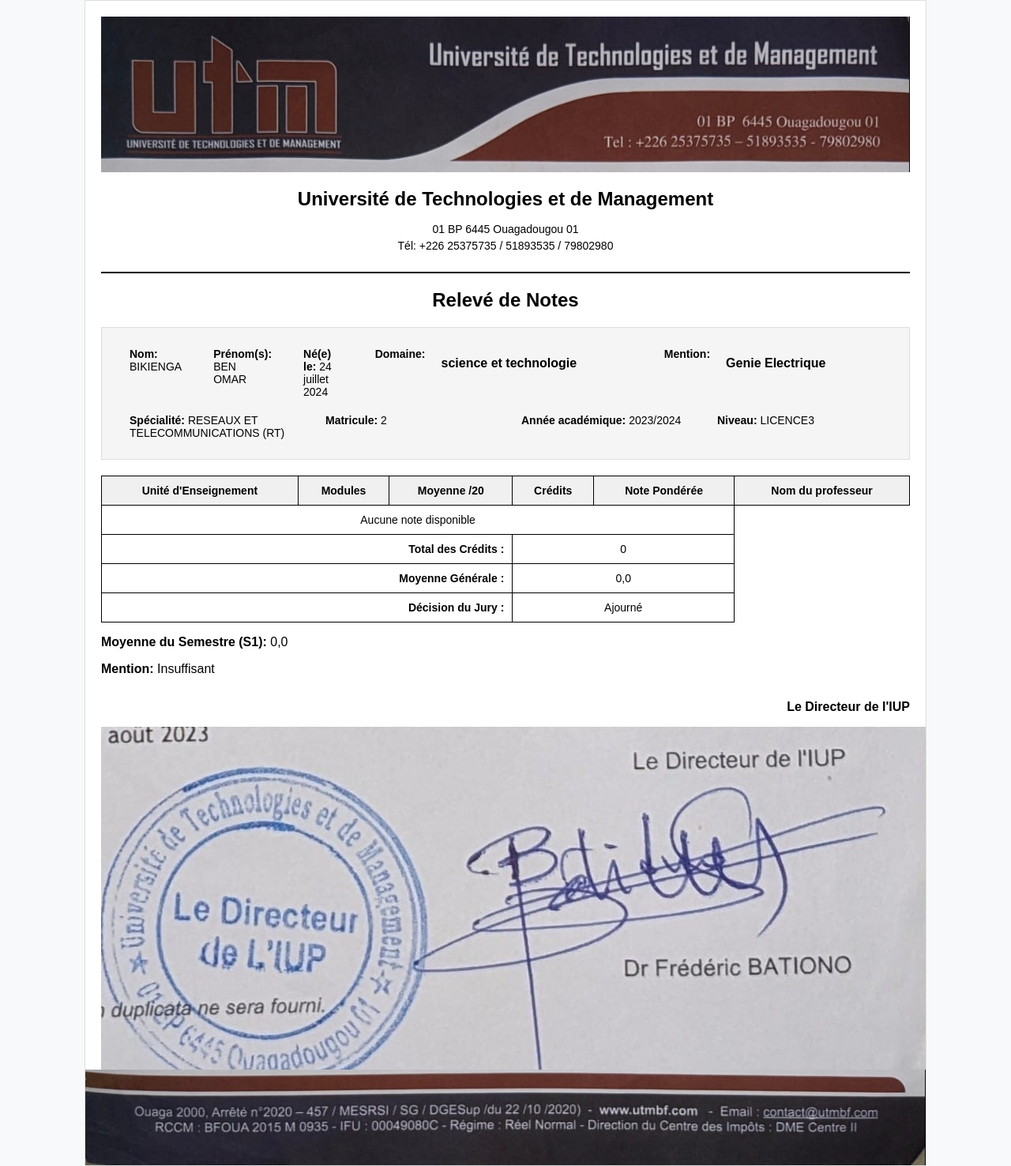
After one commit to wendtoezorma/Gestion-Scolaire, a Django app: page /generer_bulletin/2/ in a window 1280 px wide. The commit adds this page. Shown: the whole page at 79% size. Run offline with Django 5.2, Linux system fonts and the light colour scheme; data comes from the database, SQL or seed files in the repository; both versions use the stored data as it was after the commit.

Commit message:
modif de l-api, ajout du bulletin et modification cote prof

```diff
--- a/Administration/forms.py
+++ b/Administration/forms.py
@@ -308,3 +308,9 @@
             "titre":forms.TextInput(attrs={"class":"form-control"}),
             "message":forms.TextInput(attrs={"class":"form-control"}),
         }
+
+class RechercheEtudiantForm(forms.Form):#pour le bulletin
+    matricule = forms.IntegerField(label="Matricule de l'étudiant", widget=forms.TextInput(attrs={
+        'placeholder': 'Entrer le matricule de l\'étudiant',
+        'class': 'form-control',
+    }))
--- /dev/null
+++ b/Administration/templates/Administration/bulletin.html
@@ -0,0 +1,196 @@
+<!DOCTYPE html>
+<html lang="fr">
+<head>
+    <meta charset="UTF-8">
+    <meta name="viewport" content="width=device-width, initial-scale=1.0">
+    <title>Relevé de Notes</title>
+    <style>
+        /* Styles de base pour la mise en page */
+        body {
+            font-family: Arial, sans-serif;
+            margin: 0;
+            padding: 0;
+            background-color: #f8f9fa;
+            color: #000;
+        }
+
+        .container {
+            width: 80%;
+            margin: 0 auto;
+            padding: 20px;
+            background-color: #fff;
+            border: 1px solid #ddd;
+            position: relative;
+        }
+
+        /* Image d'en-tête */
+        .header-image {
+            width: 100%;
+            height: auto;
+        }
+
+        .header {
+            text-align: center;
+            padding-bottom: 20px;
+            border-bottom: 2px solid #000;
+        }
+
+        .header h1 {
+            font-size: 24px;
+        }
+
+        .header p {
+            margin: 5px 0;
+            font-size: 14px;
+        }
+
+        table {
+            width: 100%;
+            border-collapse: collapse;
+            margin-top: 20px;
+        }
+
+        th, td {
+            padding: 10px;
+            border: 1px solid #000;
+            text-align: center;
+            font-size: 14px;
+        }
+
+        th {
+            background-color: #f0f0f0;
+        }
+
+        .signature {
+            margin-top: 30px;
+            text-align: right;
+        }
+
+                /* Informations de l'étudiant */
+                .information_eleve {
+            margin-top: 20px;
+            padding: 15px;
+            border: 1px solid #ddd;
+            background-color: #f5f5f5;
+        }
+         /* Informations de l'étudiant */
+         .information_eleve {
+            margin-top: 20px;
+            padding: 15px;
+            border: 1px solid #ddd;
+            background-color: #f5f5f5;
+            display: flex;
+            flex-wrap: wrap;
+            justify-content: space-between;
+        }
+
+        .information_eleve p {
+            margin: 10px 20px;
+            font-size: 14px;
+            flex: 1;
+        }
+
+        /* Image de pied de page */
+        .footer-image {
+            width: 100%;
+            height: auto;
+            position: absolute;
+            bottom: 0;
+            left: 0;
+        }
+    </style>
+</head>
+<body>
+
+<div class="container">
+    <!-- Image d'en-tête -->
+    <img src="{{ header_image_url }}" alt="Image en haut du bulletin" class="header-image">
+
+    <!-- En-tête avec informations générales -->
+    <div class="header">
+        <h1>Université de Technologies et de Management</h1>
+        <p>{{ institution_adresse }}</p>
+        <p>Tél: {{ institution_tel }}</p>
+    </div>
+
+    <!-- Informations de l'étudiant -->
+    <h2><center>Relevé de Notes</center></h2>
+    <div class="information_eleve">
+
+
+
+        <p><strong>Nom:</strong> {{ etudiant.nom_etudiant }}</p>
+        <p><strong>Prénom(s):</strong> {{ etudiant.prenom_etudiant }}</p>
+        <p><strong>Né(e) le:</strong> {{ etudiant.Date_naiss_etudiant }}</p>
+        <p><strong>Domaine:</strong> <h4>science et technologie</h4> </p>
+        <p><strong>Mention:</strong> <h4>Genie Electrique </h4></p>
+        <p><strong>Spécialité:</strong> {{ etudiant.filiere }}</p>
+        <p><strong>Matricule:</strong> {{ etudiant.matricule }}</p>
+        <p><strong>Année académique:</strong> {{ etudiant.annee_academique_etudiant }}</p>
+        <p><strong>Niveau:</strong> {{ etudiant.niveau_etudiant }}</p>
+    </div>
+    <!-- Tableau des résultats -->
+    <table>
+        <thead>
+            <tr>
+                <th>Unité d'Enseignement</th>
+                <th>Modules</th>
+                <th>Moyenne /20</th>
+                <th>Crédits</th>
+                <th>Note Pondérée</th>
+                <th>Nom du professeur</th>
+            </tr>
+        </thead>
+        <tbody>
+            <!-- Boucle sur les matières du modèle -->
+            {% for note in notes  %}
+                <tr>
+                    <td>{{ note.matiere_module.nom_module }}</td>
+                    <td>{{ note.matiere_module.nom_module }}</td>
+                    <td>{{ note.moyenne }}</td>
+                    <td>{{ note.matiere_module.credit_module }}</td>
+                    <td>{{ note.matiere_module.professeur.nom }}</td>
+                    <td>{{ note.matiere_module.professeur.nom_prof }} {{ note.matiere_module.professeur.prenom_prof }}</td>
+                </tr>
+            {% empty %}
+                <tr>
+                    <td colspan="5">Aucune note disponible</td>
+                </tr>
+            {% endfor %}
+            <tr>
+                <td colspan="3" style="text-align: right; font-weight: bold;">Total des Crédits :</td>
+                <td colspan="2">{{ total_credits }}</td>
+            </tr>
+            <tr>
+                <td colspan="3" style="text-align: right; font-weight: bold;">Moyenne Générale :</td>
+                <td colspan="2">{{ moyenne_generale }}</td>
+            </tr>
+            <tr>
+                <td colspan="3" style="text-align: right; font-weight: bold;">Décision du Jury :</td>
+                <td colspan="2">{{ decision_jury }}</td>
+            </tr>
+        </tbody>
+    </table>
+
+        </tbody>
+    </table>
+
+
+    <!-- Moyennes -->
+    <p><strong>Moyenne du Semestre (S1):</strong> {{ moyenne_generale }}</p>
+    <p><strong>Mention:</strong> {{ mention }}</p>
+
+    <!-- Signature avec image -->
+    <div class="signature">
+        <p><strong>Le Directeur de l'IUP</strong></p>
+        <!-- Image de la signature -->
+        <img src="{{ directeur_signature_url }}" alt="Signature du directeur">
+        <p>{{ directeur_name }}</p>
+    </div>
+
+    <!-- Image de pied de page -->
+    <img src="{{ footer_image_url }}" alt="Image en bas du bulletin" class="footer-image">
+</div>
+
+</body>
+</html>
--- a/Administration/templates/Administration/insrciption_etudiant.html
+++ b/Administration/templates/Administration/insrciption_etudiant.html
@@ -130,8 +130,11 @@
     font-weight: bold;
     color: #333;
 }
-
+#id_bourse,
+#id_photo,
 form input[type="text"],
+form input[type="password"],
+form input[type="bourse"],
 form input[type="email"] {
     width: 100%;
     padding: 10px;
--- a/Administration/urls.py
+++ b/Administration/urls.py
@@ -63,6 +63,8 @@
 
     ##################################  Professeurs #####################################
     path('prof_dashboard/', prof_dashboard, name='prof_dashboard'),
+    path('generer_bulletin/<int:matricule>/', generer_bulletin, name='generer_bulletin'),
+    path('recherche/', recherche_etudiant, name='recherche_etudiant'),
 
     ##################################  Informations #####################################
     path('infos/', infos, name='infos'),
--- a/Administration/views.py
+++ b/Administration/views.py
@@ -804,3 +804,68 @@
 
 def prof_dashboard(request):
     return render(request, 'prof/prof_dashboard.html')
+
+
+def recherche_etudiant(request):
+    if request.method == 'POST':
+        form = RechercheEtudiantForm(request.POST)
+        if form.is_valid():
+            matricule = form.cleaned_data['matricule']
+            return redirect('generer_bulletin', matricule=matricule)  # Rediriger vers le bulletin de l'étudiant
+    else:
+        form = RechercheEtudiantForm()
+
+    return render(request, 'Administration/recherche_etudiant.html', {'form': form})
+
+
+
+
+def  generer_bulletin(request, matricule):
+     # Récupérer l'étudiant en fonction de son matricule
+    etudiant = get_object_or_404(Etudiant, matricule=matricule)
+
+    # Récupérer les notes de l'étudiant
+    notes = Notes.objects.filter(etudiant=etudiant).select_related('matiere_module')
+
+    # Calculer la moyenne générale
+    total_notes_ponderees = sum(note.moyenne * note.matiere_module.credit_module for note in notes)
+    total_credits = sum(note.matiere_module.credit_module for note in notes)
+
+    if total_credits > 0:
+        moyenne_generale = total_notes_ponderees / total_credits
+    else:
+        moyenne_generale = 0.0
+
+    # Déterminer la mention en fonction de la moyenne générale
+    if moyenne_generale >= 16:
+        mention = "Très Bien"
+        decision_jury = "Admis"
+    elif moyenne_generale >= 14:
+        mention = "Bien"
+        decision_jury = "Admis"
+    elif moyenne_generale >= 12:
+        mention = "Assez-Bien"
+        decision_jury = "Admis"
+    else:
+        mention = "Insuffisant"
+        decision_jury = "Ajourné"
+
+    # Contexte des variables à passer au template
+    context = {
+
+        'etudiant': etudiant,
+        #'matiere': notes,
+        'notes': notes,  # Liste des notes avec les modules associés
+        'moyenne_generale': round(moyenne_generale, 2),
+        'mention': mention,
+        'decision_jury': decision_jury,
+        'total_credits': total_credits,
+        'directeur_name': 'Dr. Frédéric BATIONO',
+        'directeur_signature_url': '/static/Administration/images/signature_directeur.jpg',
+        'header_image_url': '/static/Administration/images/header_image.jpg',
+        'footer_image_url': '/static/Administration/images/footer_image.jpg',
+        'institution_adresse': '01 BP 6445 Ouagadougou 01',
+        'institution_tel': '+226 25375735 / 51893535 / 79802980',
+    }
+
+    return render(request, 'Administration/bulletin.html', context)
--- a/CoteEnseignant/views.py
+++ b/CoteEnseignant/views.py
@@ -52,8 +52,8 @@
 
     # Vérifier si le professeur enseigne un cours dans la filière demandée
     modules = Cours_Module.objects.filter(filiere_id=filiere_id, professeur_id=professeur.Id_prof,niveau=niveau)
-    filiere = modules.first().filiere  # Récupérer la filière du premier module trouvé
-
+    #filiere = modules.first().filiere  # Récupérer la filière du premier module trouvé
+    filiere = getattr(modules.first(), 'filiere', None)
     if not modules.exists():
         return render(request, 'Prof/classes.html', {
             'error_message': "Vous n'avez pas le droit d'ouvrir cette classe."
--- a/api/views.py
+++ b/api/views.py
@@ -156,9 +156,7 @@
             return Response({'error': 'Étudiant non trouvé'}, status=status.HTTP_404_NOT_FOUND)
 
         serializer = EtudiantSerializer(etudiant)
-
-        return Response(serializer.data, status=status.HTTP_200_OK)
-
+        return Response(serializer.errors, status=status.HTTP_400_BAD_REQUEST)
 
 #emploi du temps
 
```
Also changed, not shown: Administration/templates/Administration/recherche_etudiant.html (added, +21 -0 lines), db.sqlite3, static/Administration/images/footer_image.jpg (added), static/Administration/images/header_image.jpg (added), static/Administration/images/signature_directeur.jpg (added).
